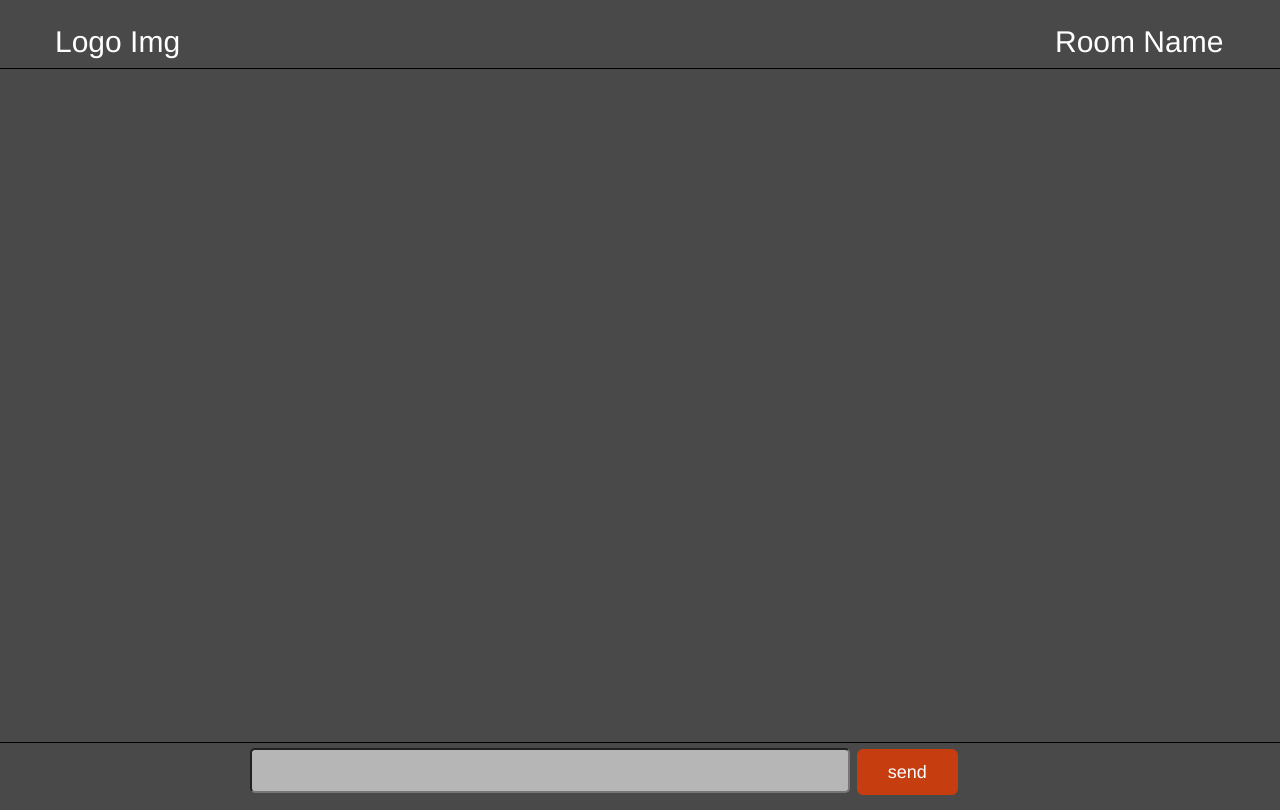
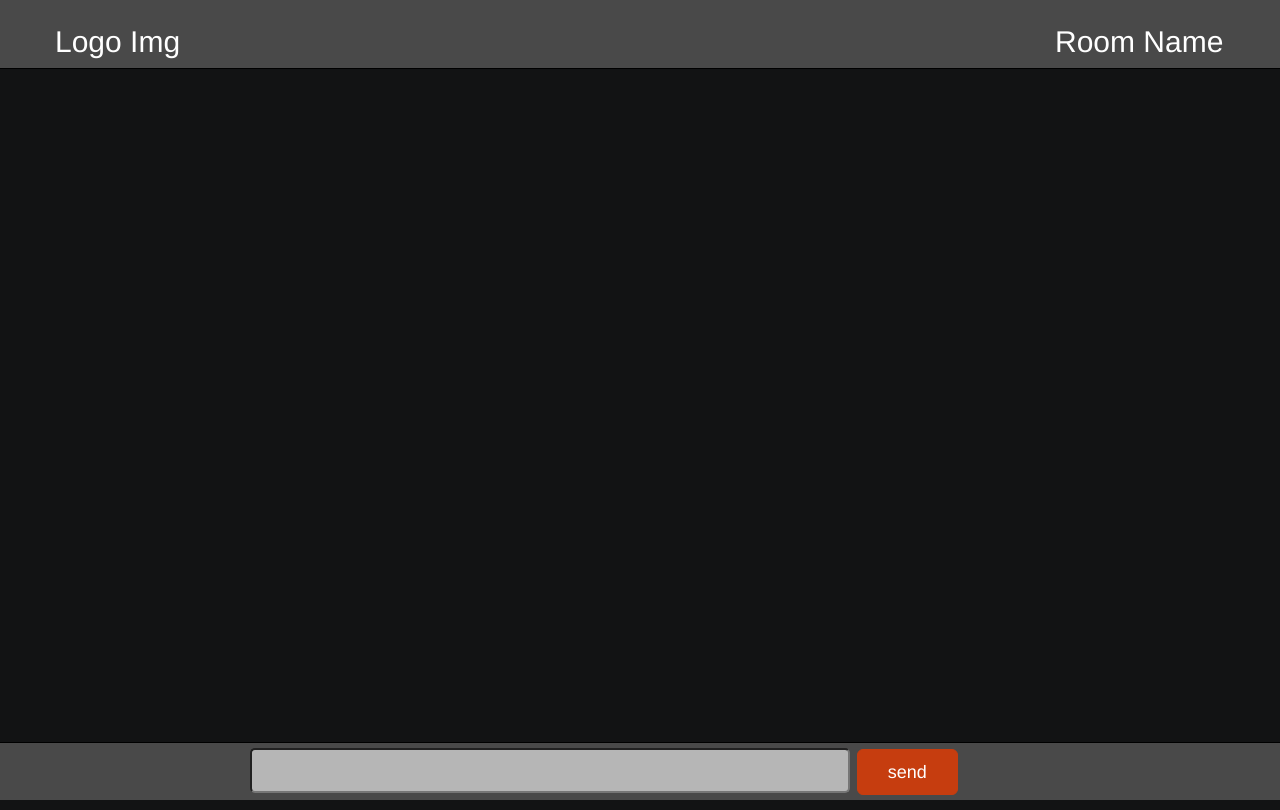
Before and after one commit to genevievebelle/Scrawler-UI, a PHP site: page / in a window 1280 px wide. Run offline with PHP 8.4, Linux system fonts and the light colour scheme; some libraries are stand-ins or nearby versions.

Commit message:
changed colour

```diff
--- a/public/css/styles.css
+++ b/public/css/styles.css
@@ -5,7 +5,7 @@ html {
 body {
 	font-size: 24px;
 	padding-top: 0px;
-	background-color: #494949;
+	background-color: #121314;
 	color: white;
 	height: 100%;
 }
@@ -60,7 +60,7 @@ body {
 }
 
 .messagesDiv li:nth-child(odd) {
-	background-color: #3A3A3A;
+	background-color: #222326;
 }
 
 .nopadding {
```
